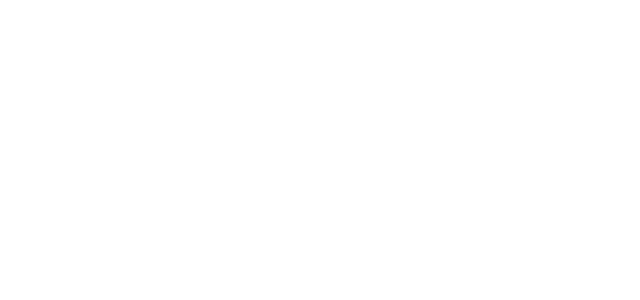
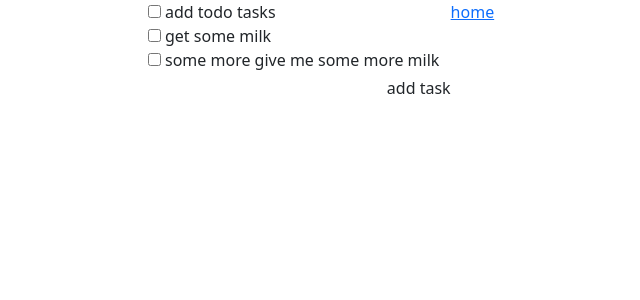
Before and after one commit to AriaHemin/react-playground, a React (Create React App) app: page /todoApp in a window 1280 px wide. Before the commit this address had no page. Shown: the top 300 px of the page, without its empty margins (319-959 px from the left). Built offline with nearby package versions, Linux system fonts and the light colour scheme.

Commit message:
reverted to browserrouters instead of hash

```diff
--- a/package.json
+++ b/package.json
@@ -1,6 +1,6 @@
 {
   "name": "react-playground",
-  "homepage": "https://ariahemin.github.io/#/react-playground",
+  "homepage": "https://ariahemin.github.io/react-playground",
   "version": "0.1.0",
   "private": true,
   "dependencies": {
--- a/src/App.js
+++ b/src/App.js
@@ -2,19 +2,19 @@ import './index.css';
 import TodoApp from "./pages/todoApp";
 import Home from "./pages/home"
 import Appiwwyw from './pages/iwwywApp';
-import {BrowserRouter , Routes , Route , HashRouter} from "react-router-dom";
+import {BrowserRouter , Routes , Route } from "react-router-dom";
 
 
 function App() {
         return(
             <div className="App">
-                <HashRouter basename='/' >
+                <BrowserRouter>
                     <Routes>
                         <Route exact path='/react-playground' element={<Home/>} />
                         <Route exact path='/todoApp' element={<TodoApp/>} />
                         <Route exact path='/iwwywApp' element={<Appiwwyw/>}/>
                     </Routes>
-                </HashRouter>
+                </BrowserRouter>
             </div>
     )
 }
--- a/src/pages/home.js
+++ b/src/pages/home.js
@@ -5,12 +5,12 @@ function Home (){
             <p>check out my apps: </p>
             <ul>
                 <li>
-                    <a href="/#/todoApp">
+                    <a href="/todoApp">
                         todoApp
                     </a>
                 </li>
                 <li>
-                    <a href="/#/iwwywApp">
+                    <a href="/iwwywApp">
                         i write what you write app
                     </a>
                 </li>
--- a/src/pages/iwwywApp.js
+++ b/src/pages/iwwywApp.js
@@ -10,7 +10,7 @@ function Appiwwyw(){
                     {input.length < 10 ? input : "you are gay"}
                 </h1>
             </div>
-            <a href="/#/react-playground">home</a>
+            <a href="/react-playground">home</a>
         </div>
     );
 }
--- a/src/pages/todoApp.js
+++ b/src/pages/todoApp.js
@@ -52,7 +52,7 @@ function TodoApp(){
 
         </div>
         </div>
-        <a href="/#/react-playground">home</a>
+        <a href="/react-playground">home</a>
       </div>
     );
 
```
